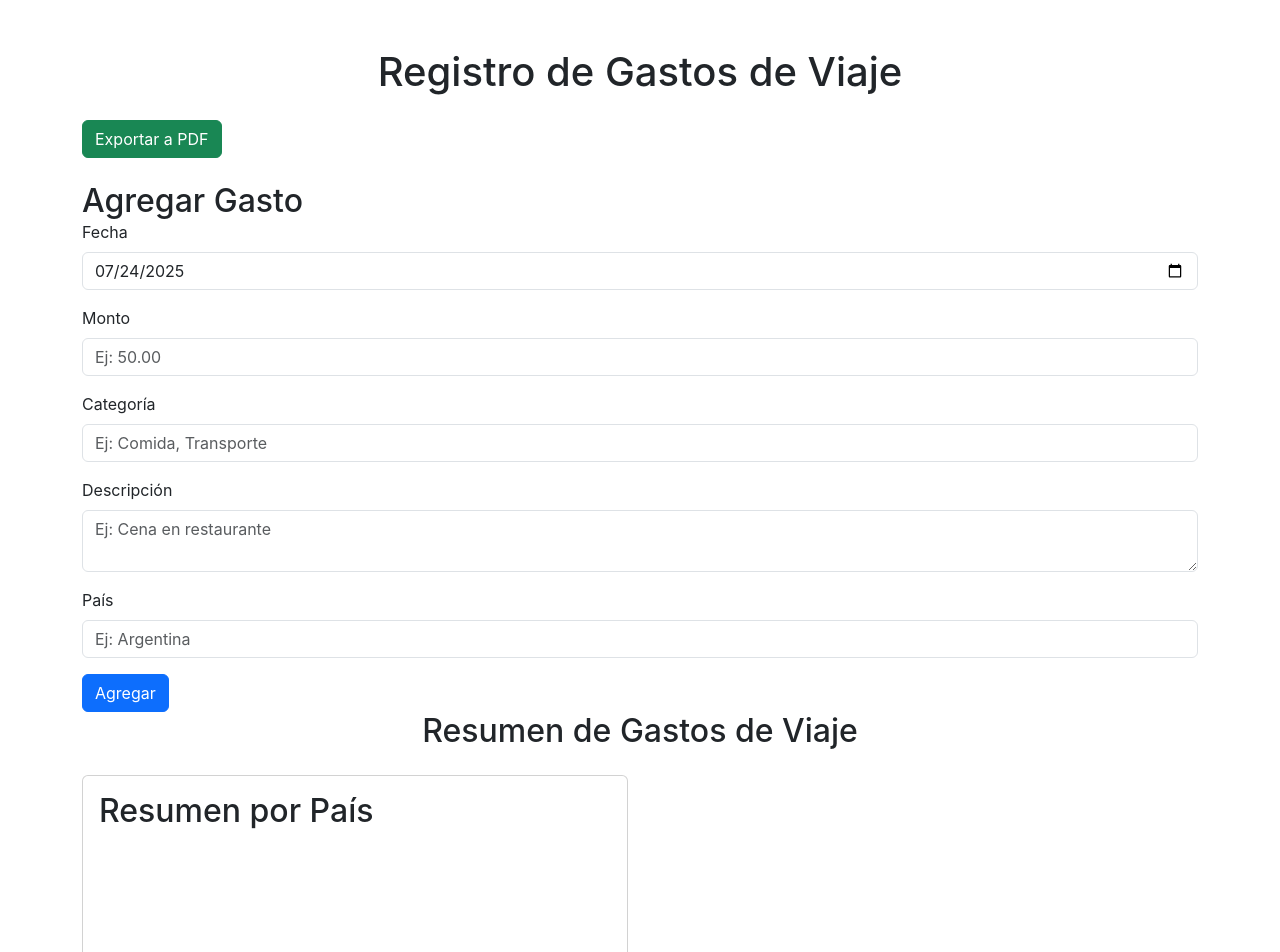
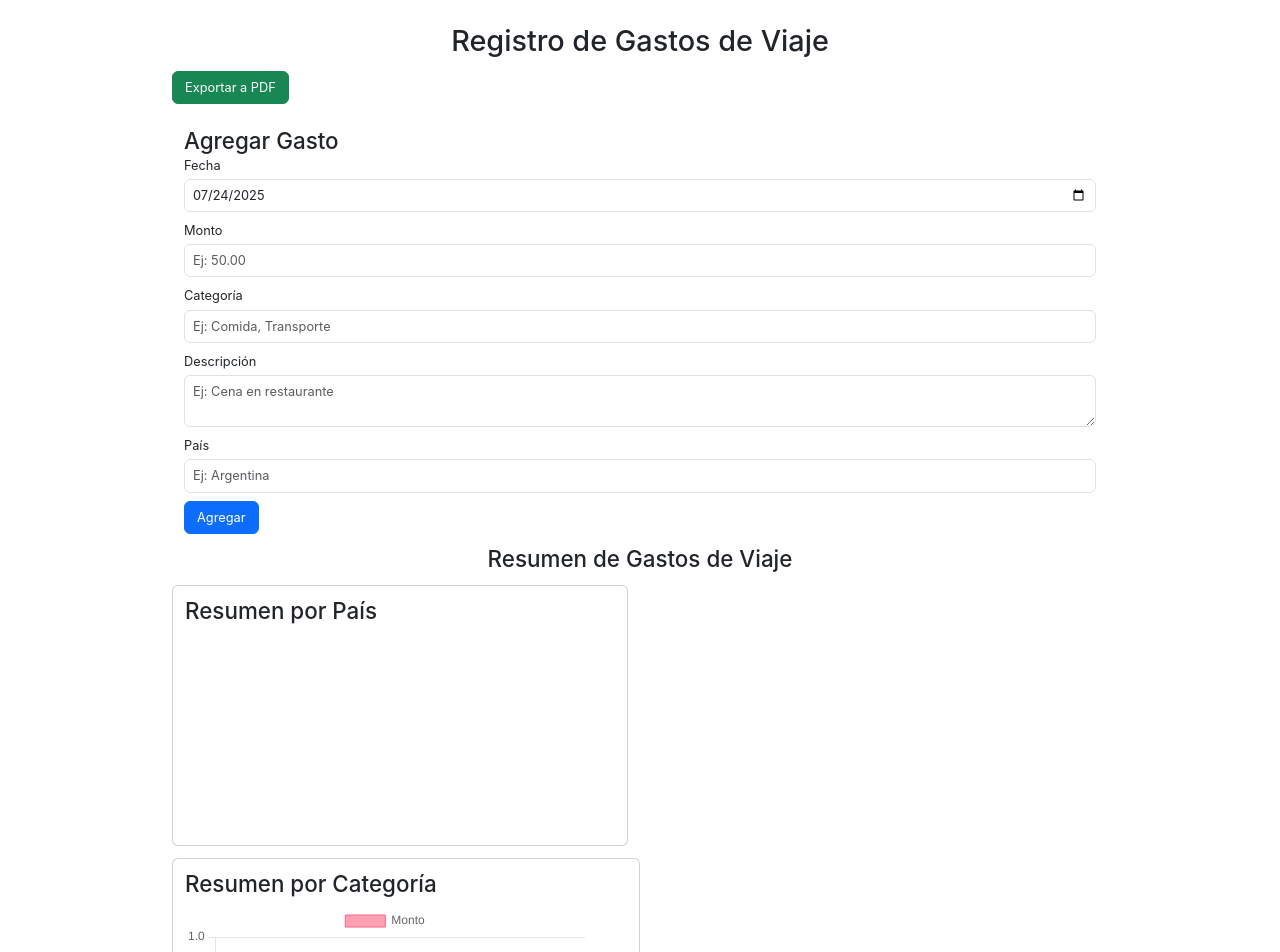
Before and after one commit to tomascuinas/gastos-de-viaje, a React (Create React App) app: page / in a window 1280 px wide. Shown: the top 952 px of the page. Built offline with nearby package versions, Linux system fonts and the light colour scheme.

Commit message:
Feat: Mejoras visuales - Interfaz más compacta y resúmenes lado a lado

```diff
--- a/src/index.css
+++ b/src/index.css
@@ -5,9 +5,86 @@ body {
     sans-serif;
   -webkit-font-smoothing: antialiased;
   -moz-osx-font-smoothing: grayscale;
+  font-size: 0.85rem; /* Reduce base font size */
 }
 
 code {
   font-family: source-code-pro, Menlo, Monaco, Consolas, 'Courier New',
     monospace;
 }
+
+/* Custom styles for smaller UI */
+.container {
+  max-width: 960px; /* Adjust max-width for a more compact layout */
+}
+
+h1 {
+  font-size: 1.8rem;
+}
+
+h2 {
+  font-size: 1.4rem;
+}
+
+h3 {
+  font-size: 1.2rem;
+}
+
+.form-label {
+  font-size: 0.8rem;
+  margin-bottom: 0.25rem;
+}
+
+.form-control {
+  font-size: 0.8rem;
+  padding: 0.375rem 0.5rem;
+}
+
+.btn {
+  font-size: 0.8rem;
+  padding: 0.375rem 0.75rem;
+}
+
+.card {
+  margin-bottom: 0.75rem;
+}
+
+.card-body {
+  padding: 0.75rem;
+}
+
+.list-group-item {
+  font-size: 0.8rem;
+  padding: 0.5rem 0.75rem;
+}
+
+.badge {
+  font-size: 0.7rem;
+  padding: 0.3em 0.5em;
+}
+
+/* Adjust chart container height */
+.card-body > div[style*="height: 300px"] {
+  height: 200px !important; /* Make charts smaller */
+}
+
+/* Ensure charts are responsive within their containers */
+canvas {
+  max-width: 100%;
+  height: auto;
+}
+
+/* Reduce margin for mb-4 classes */
+.mb-4 {
+  margin-bottom: 0.75rem !important;
+}
+
+/* Reduce margin for mb-3 classes */
+.mb-3 {
+  margin-bottom: 0.5rem !important;
+}
+
+/* Adjust padding for mt-5 */
+.mt-5 {
+  margin-top: 1.5rem !important;
+}
```
